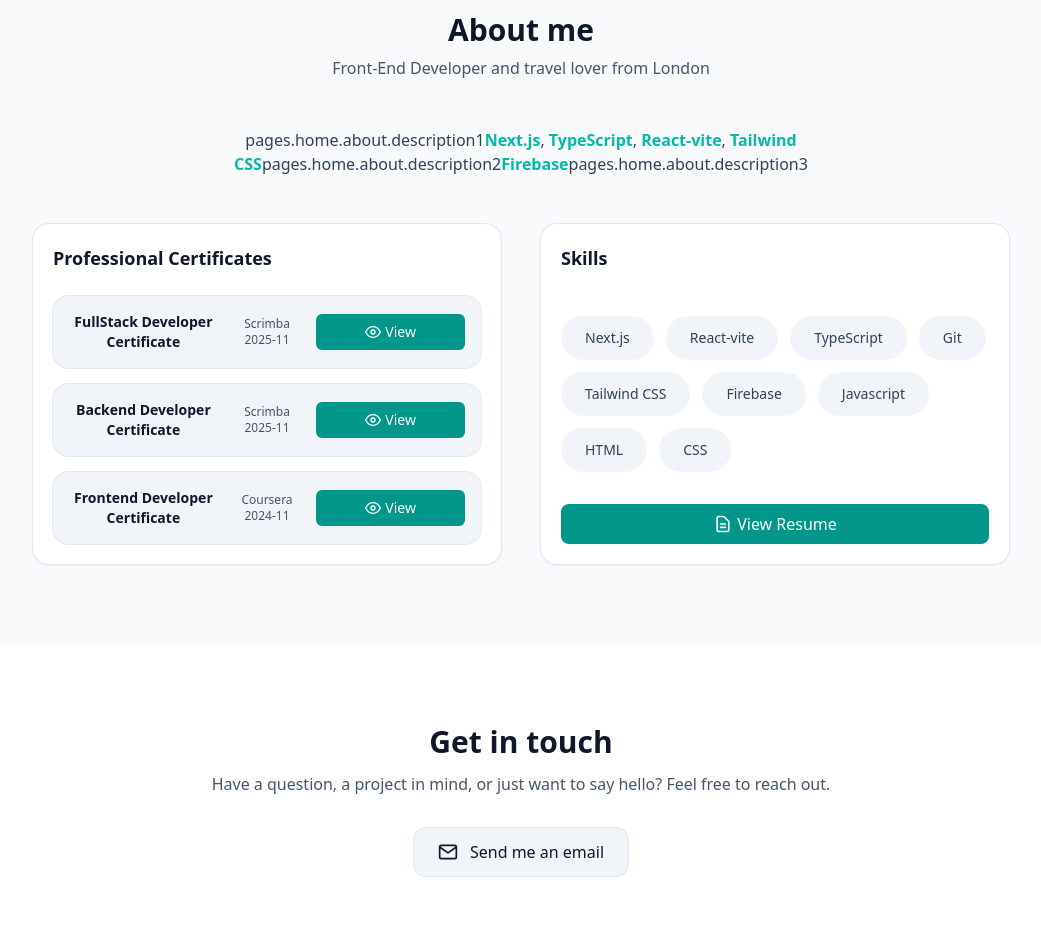
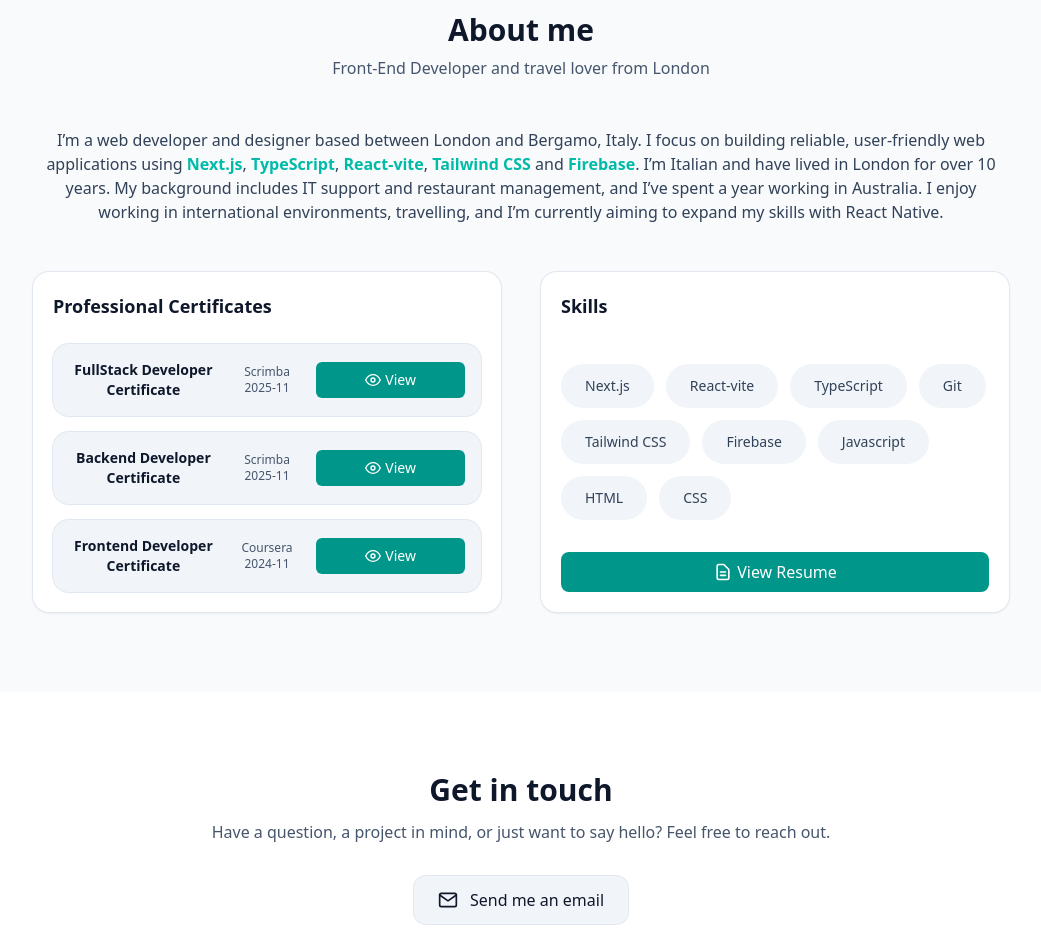
Before and after one commit to gyo82v/portfolio, a React (Vite) app: page / in a window 1280 px wide. Shown: the part 1240-2168 px from the top of the page, without its empty margins (119-1160 px from the left). Built offline with nearby package versions, Linux system fonts and the light colour scheme.

Commit message:
feat: update the translations text for the about section in home page

```diff
--- a/src/i18n/translations.ts
+++ b/src/i18n/translations.ts
@@ -44,6 +44,9 @@ export const translations: Record<Lang, NestedStrings> = {
           resume: "View Resume",
           certsTitle: "Professional Certificates",
           description: "I’m a web developer and designer based between London and Bergamo, Italy. I focus on building reliable, user-friendly web applications using Next.js, TypeScript, React, Tailwind CSS, and Firebase. I’m Italian and have lived in London for over 10 years. My background includes IT support and restaurant management, and I’ve spent a year working in Australia. I enjoy working in international environments, travelling, and I’m currently aiming to expand my skills with React Native.",
+          description1: "I’m a web developer and designer based between London and Bergamo, Italy. I focus on building reliable, user-friendly web applications using ",
+          description2: " and ",
+          description3: ". I’m Italian and have lived in London for over 10 years. My background includes IT support and restaurant management, and I’ve spent a year working in Australia. I enjoy working in international environments, travelling, and I’m currently aiming to expand my skills with React Native."
         },
         contact : {
           title: "Get in touch",
@@ -156,6 +159,9 @@ export const translations: Record<Lang, NestedStrings> = {
           resume: "Visualizza CV",
           certsTitle: "Certificati Professionali",
           description: "Sono uno sviluppatore web e designer con base tra Londra e Bergamo. Mi occupo di creare applicazioni web affidabili e facili da usare utilizzando Next.js, TypeScript, React-vite, Tailwind CSS e Firebase. Sono italiano ho vissuto a Londra da oltre 10 anni. Il mio background include IT support e gestione di ristoranti, e ho lavorato per un anno in Australia. Mi piace lavorare in contesti internazionali, viaggiare e il mio obiettivo attuale è approfondire React Native.",
+          description1: "Sono uno sviluppatore web e designer con base tra Londra e Bergamo. Mi occupo di creare applicazioni web affidabili e facili da usare utilizzando ",
+          description2: " e ",
+          description3: ". Sono italiano ho vissuto a Londra da oltre 10 anni. Il mio background include IT support e gestione di ristoranti, e ho lavorato per un anno in Australia. Mi piace lavorare in contesti internazionali, viaggiare e il mio obiettivo attuale è approfondire React Native."
         },
         contact : {
           title: "Contattami",
```
